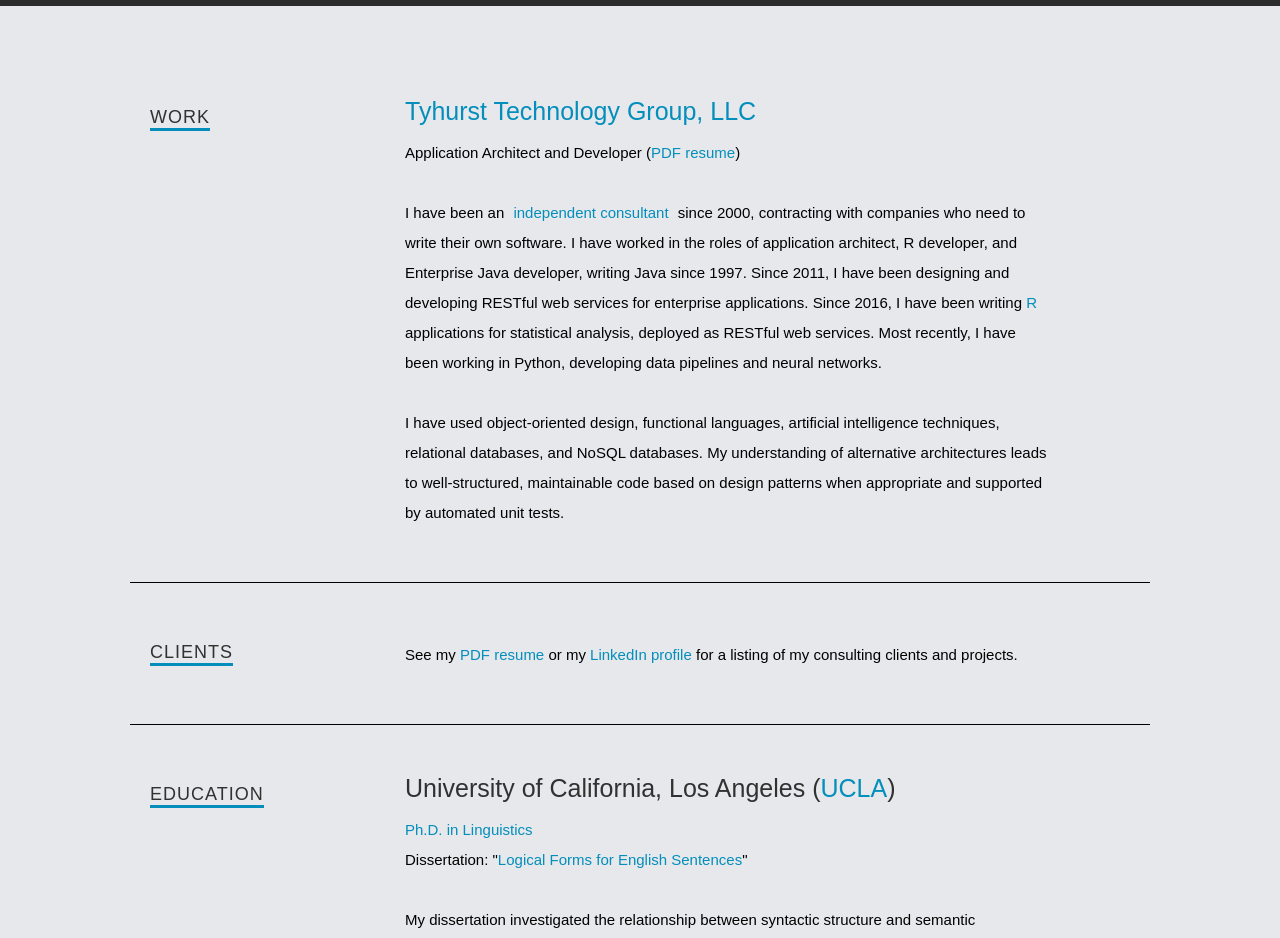
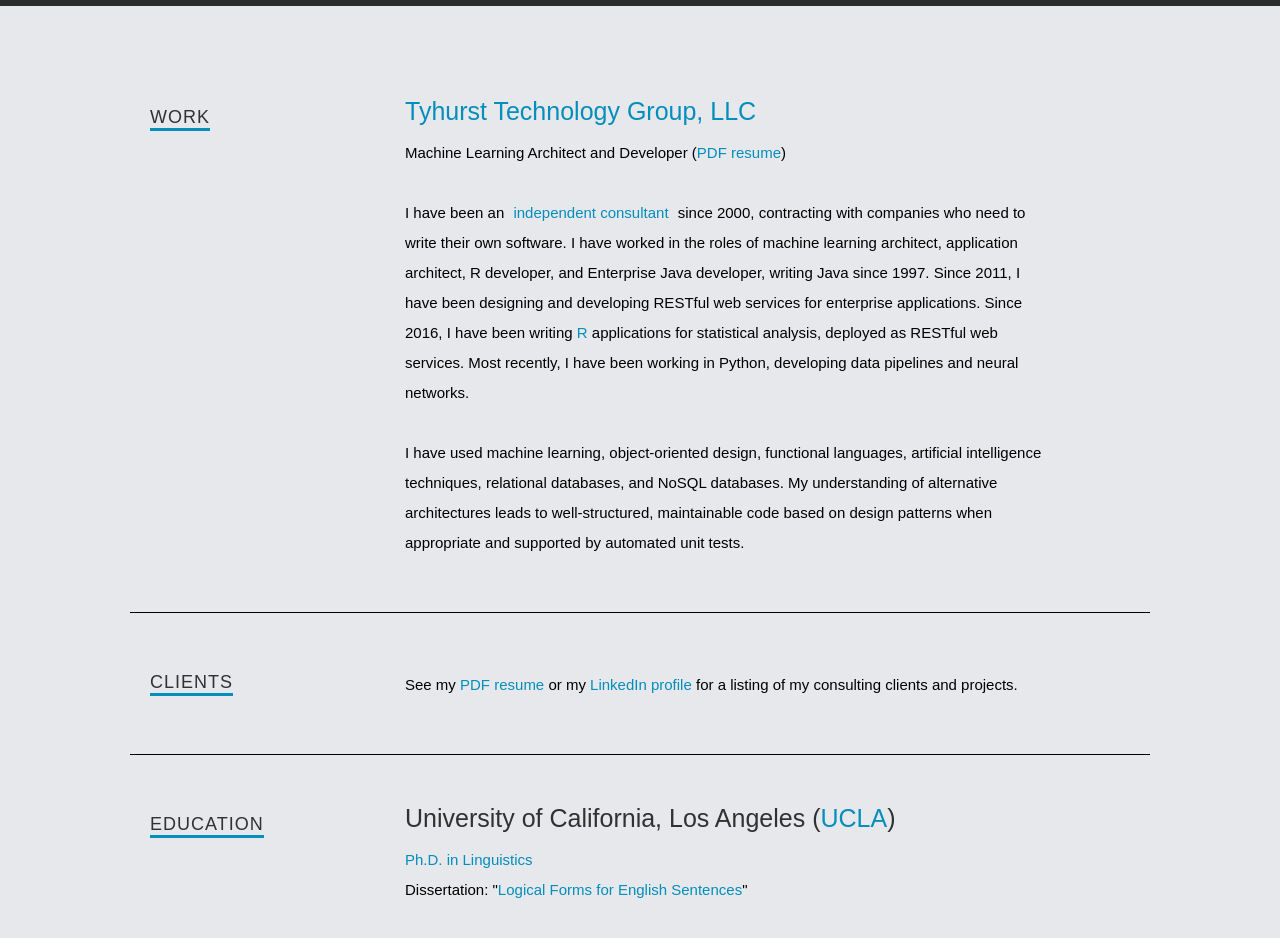
Before and after one commit to jimtyhurst/www-jimtyhurst-com-ceevee, a Gatsby site: page / in a window 1280 px wide. Shown: the part 1340-2278 px from the top of the page. Built offline with nearby package versions, Linux system fonts and the light colour scheme; Gatsby itself is replaced by a stand-in of ours; a web font is replaced by a local one.

Commit message:
Revised overview of roles.

```diff
--- a/src/components/Work.js
+++ b/src/components/Work.js
@@ -20,7 +20,7 @@ const Work = () => (
           </h3>
           <div className="info">
             <p>
-              Application Architect and Developer
+              Machine Learning Architect and Developer
               (<a href={resumePdf} target="_blank">
                 PDF resume
               </a>)
@@ -30,8 +30,8 @@ const Work = () => (
               {" "}<span><a href="http://www.tyhurst.com/" target="_blank">independent consultant</a></span>{" "}
               since 2000, contracting
               with companies who need to write their own software.
-              I have worked in the roles of application architect, R developer, and
-              Enterprise Java developer, writing Java since 1997.
+              I have worked in the roles of machine learning architect, application architect,
+              R developer, and Enterprise Java developer, writing Java since 1997.
               Since 2011, I have been designing and developing RESTful web services
               for enterprise applications.
               Since 2016, I have been writing
@@ -41,7 +41,7 @@ const Work = () => (
               Python, developing data pipelines and neural networks.
             </p>
             <p>
-              I have used object-oriented design, functional languages,
+              I have used machine learning, object-oriented design, functional languages,
               artificial intelligence techniques, relational databases, and
               NoSQL databases.
               My understanding of alternative architectures leads to well-structured,
```
